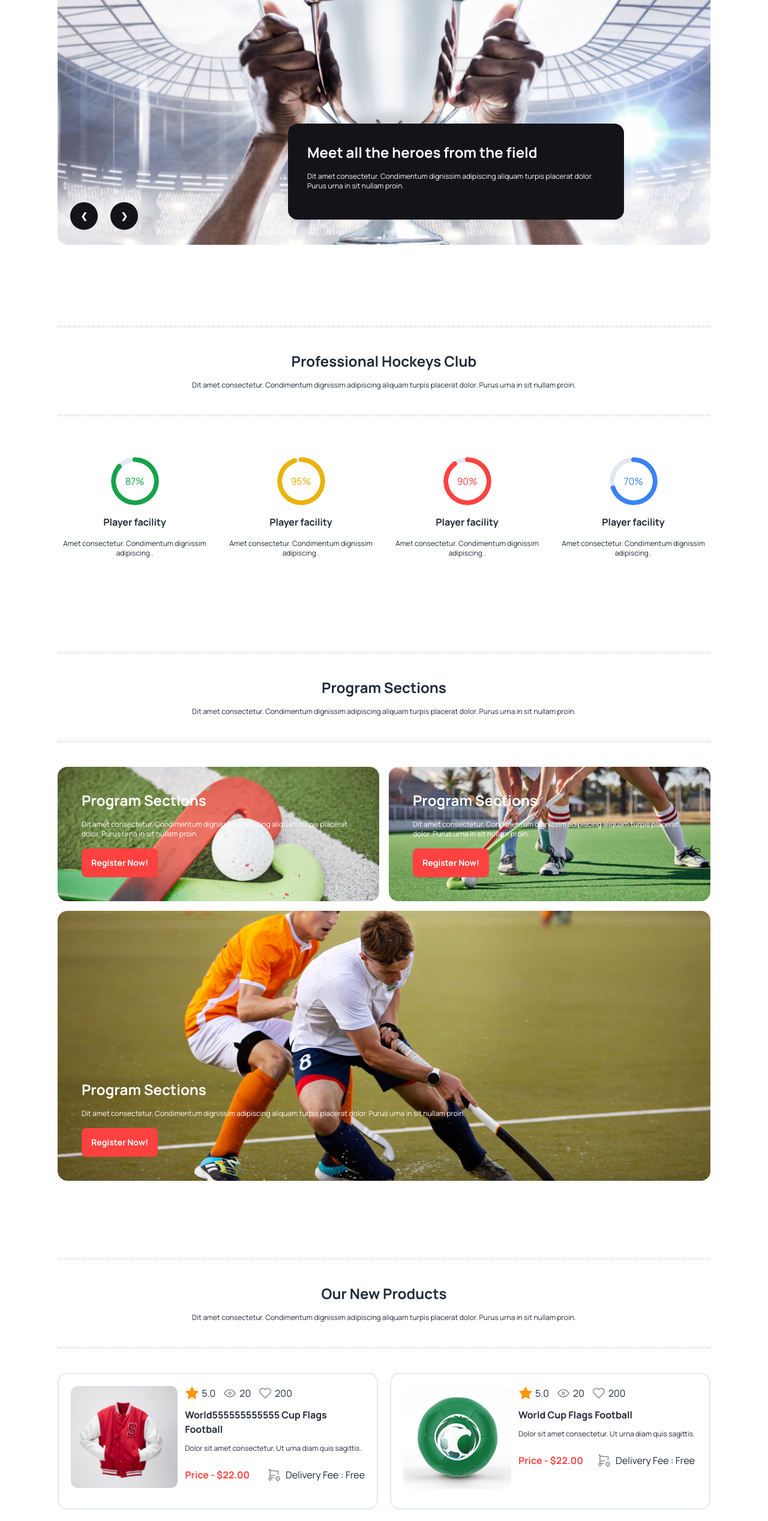
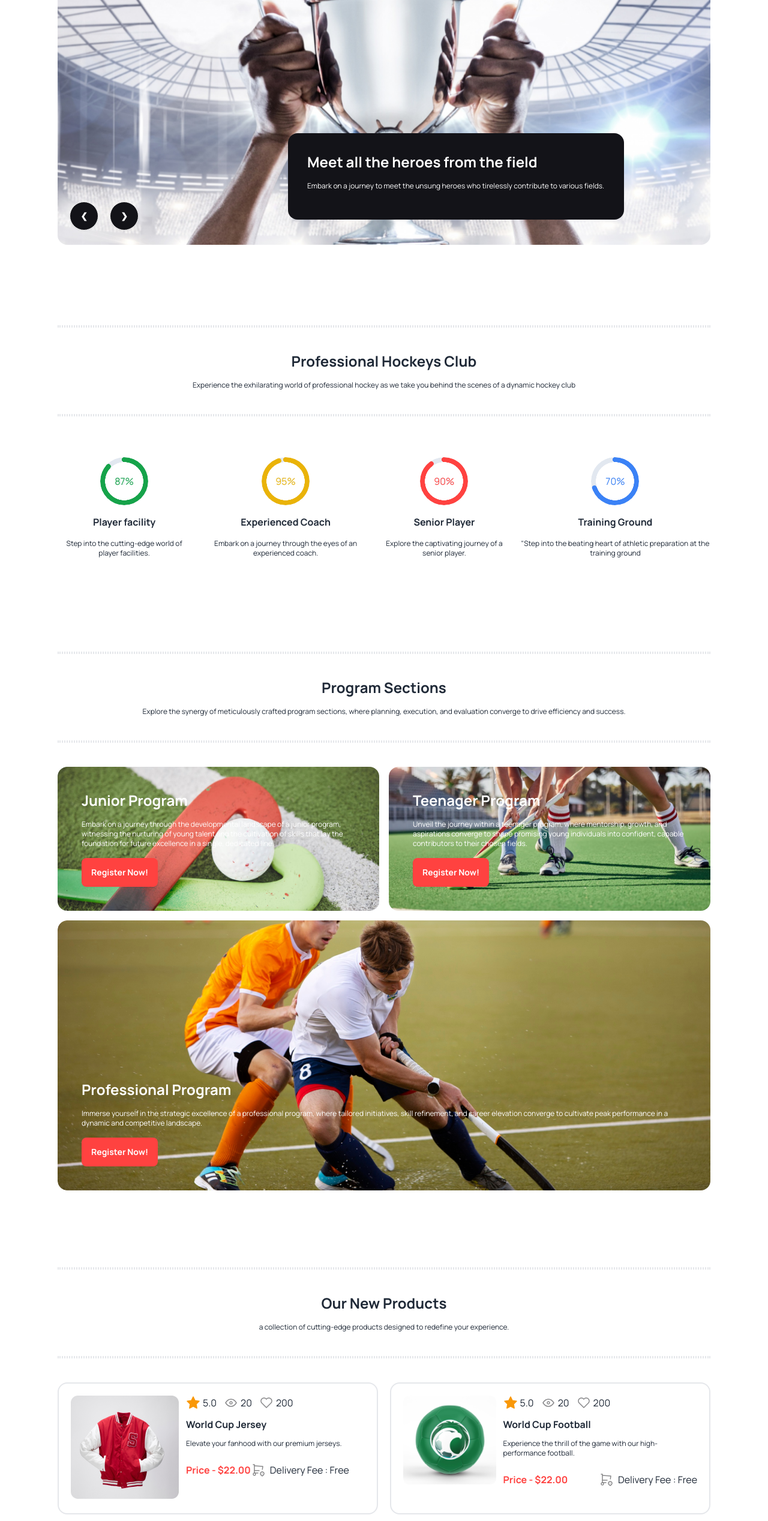
Before and after one commit to Armstain/hockeys, a plain HTML site: page index.html in a window 1280 px wide. Shown: the part 240-2775 px from the top of the page at 60% size. Drawn offline with nearby package versions, Linux system fonts and the light colour scheme.

Commit message:
final touch done part-1

```diff
--- a/index.html
+++ b/index.html
@@ -48,6 +48,8 @@
     </style>
   </head>
   <body class="font-manrope">
+    <!-- Header -->
+
     <header class="container mx-auto lg:px-24 px-8">
       <nav>
         <div class="navbar bg-base-100">
@@ -153,20 +155,21 @@
             Meet all the heroes from the field
           </div>
           <div class="text-xs my-4">
-            Dit amet consectetur. Condimentum dignissim adipiscing aliquam
-            turpis placerat dolor. Purus urna in sit nullam proin.
+            Embark on a journey to meet the unsung heroes who tirelessly
+            contribute to various fields.
           </div>
         </div>
       </div>
     </div>
     <main>
+      <!-- Ratings Section -->
       <section class="container mx-auto my-10 lg:my-32 lg:px-24 px-8">
         <hr class="my-10 border-2 border-dotted" />
         <div class="text-center">
           <div class="text-2xl font-semibold">Professional Hockeys Club</div>
           <div class="text-xs my-4">
-            Dit amet consectetur. Condimentum dignissim adipiscing aliquam
-            turpis placerat dolor. Purus urna in sit nullam proin.
+            Experience the exhilarating world of professional hockey as we take
+            you behind the scenes of a dynamic hockey club
           </div>
         </div>
         <hr class="my-10 border-2 border-dotted" />
@@ -188,7 +191,7 @@
             </div>
             <div class="font-semibold py-4">Player facility</div>
             <div class="text-xs">
-              Amet consectetur. Condimentum dignissim adipiscing .
+              Step into the cutting-edge world of player facilities.
             </div>
           </div>
           <div class="text-center">
@@ -206,9 +209,9 @@
             >
               95%
             </div>
-            <div class="font-semibold py-4">Player facility</div>
+            <div class="font-semibold py-4">Experienced Coach</div>
             <div class="text-xs">
-              Amet consectetur. Condimentum dignissim adipiscing .
+              Embark on a journey through the eyes of an experienced coach.
             </div>
           </div>
           <div class="text-center">
@@ -226,9 +229,9 @@
             >
               90%
             </div>
-            <div class="font-semibold py-4">Player facility</div>
+            <div class="font-semibold py-4">Senior Player</div>
             <div class="text-xs">
-              Amet consectetur. Condimentum dignissim adipiscing .
+              Explore the captivating journey of a senior player.
             </div>
           </div>
           <div class="text-center">
@@ -246,31 +249,36 @@
             >
               70%
             </div>
-            <div class="font-semibold py-4">Player facility</div>
+            <div class="font-semibold py-4">Training Ground</div>
             <div class="text-xs">
-              Amet consectetur. Condimentum dignissim adipiscing .
+              "Step into the beating heart of athletic preparation at the
+              training ground
             </div>
           </div>
         </div>
       </section>
+
+      <!-- Program Section -->
+
       <section class="container mx-auto my-10 lg:my-32 lg:px-24 px-8">
         <hr class="my-10 border-2 border-dotted" />
         <div class="text-center">
           <div class="text-2xl font-semibold">Program Sections</div>
           <div class="text-xs my-4">
-            Dit amet consectetur. Condimentum dignissim adipiscing aliquam
-            turpis placerat dolor. Purus urna in sit nullam proin.
+            Explore the synergy of meticulously crafted program sections, where
+            planning, execution, and evaluation converge to drive efficiency and
+            success.
           </div>
         </div>
         <hr class="my-10 border-2 border-dotted" />
         <div class="grid grid-cols-1 lg:grid-cols-2 gap-4">
           <div class="p-10 bg-cover rounded-box bg-[url('./Images/2.png')]">
-            <div class="text-2xl font-semibold text-white">
-              Program Sections
-            </div>
+            <div class="text-2xl font-semibold text-white">Junior Program</div>
             <div class="text-xs my-4 text-white">
-              Dit amet consectetur. Condimentum dignissim adipiscing aliquam
-              turpis placerat dolor. Purus urna in sit nullam proin.
+              Embark on a journey through the developmental landscape of a
+              junior program, witnessing the nurturing of young talent and the
+              cultivation of skills that lay the foundation for future
+              excellence in a single, dedicated line.
             </div>
             <button class="btn bg-primary border-none text-white">
               Register Now!
@@ -278,11 +286,13 @@
           </div>
           <div class="p-10 bg-cover rounded-box bg-[url('./Images/3.png')]">
             <div class="text-2xl font-semibold text-white">
-              Program Sections
+              Teenager Program
             </div>
             <div class="text-xs my-4 text-white">
-              Dit amet consectetur. Condimentum dignissim adipiscing aliquam
-              turpis placerat dolor. Purus urna in sit nullam proin.
+              Unveil the journey within a teenager program, where mentorship,
+              growth, and aspirations converge to shape promising young
+              individuals into confident, capable contributors to their chosen
+              fields.
             </div>
             <button class="btn bg-primary border-none text-white">
               Register Now!
@@ -293,11 +303,13 @@
           >
             <div class="lg:absolute bottom-0 p-10">
               <div class="text-2xl font-semibold text-white">
-                Program Sections
+                Professional Program
               </div>
               <div class="text-xs my-4 text-white">
-                Dit amet consectetur. Condimentum dignissim adipiscing aliquam
-                turpis placerat dolor. Purus urna in sit nullam proin.
+                Immerse yourself in the strategic excellence of a professional
+                program, where tailored initiatives, skill refinement, and
+                career elevation converge to cultivate peak performance in a
+                dynamic and competitive landscape.
               </div>
               <button class="btn bg-primary border-none text-white">
                 Register Now!
@@ -306,13 +318,14 @@
           </div>
         </div>
       </section>
+      <!-- Products Section -->
       <section class="container mx-auto my-10 lg:my-32 lg:px-24 px-8">
         <hr class="my-10 border-2 border-dotted" />
         <div class="text-center">
           <div class="text-2xl font-semibold">Our New Products</div>
           <div class="text-xs my-4">
-            Dit amet consectetur. Condimentum dignissim adipiscing aliquam
-            turpis placerat dolor. Purus urna in sit nullam proin.
+            a collection of cutting-edge products designed to redefine your
+            experience.
           </div>
         </div>
         <hr class="my-10 border-2 border-dotted" />
@@ -337,11 +350,9 @@
                     <div>200</div>
                   </div>
                 </div>
-                <div class="py-3 font-semibold">
-                  World555555555555 Cup Flags Football
-                </div>
+                <div class="py-3 font-semibold">World Cup Jersey</div>
                 <div class="text-xs">
-                  Dolor sit amet consectetur. Ut urna diam quis sagittis.
+                  Elevate your fanhood with our premium jerseys.
                 </div>
                 <div class="py-6 flex justify-between">
                   <div class="text-primary font-semibold">Price - $22.00</div>
@@ -373,9 +384,10 @@
                     <div>200</div>
                   </div>
                 </div>
-                <div class="py-3 font-semibold">World Cup Flags Football</div>
+                <div class="py-3 font-semibold">World Cup Football</div>
                 <div class="text-xs">
-                  Dolor sit amet consectetur. Ut urna diam quis sagittis.
+                  Experience the thrill of the game with our high-performance
+                  football.
                 </div>
                 <div class="py-6 flex justify-between">
                   <div class="text-primary font-semibold">Price - $22.00</div>
@@ -407,10 +419,8 @@
                     <div>200</div>
                   </div>
                 </div>
-                <div class="py-3 font-semibold">World Cup Flags Football</div>
-                <div class="text-xs">
-                  Dolor sit amet consectetur. Ut urna diam quis sagittis.
-                </div>
+                <div class="py-3 font-semibold">World Cup Caps</div>
+                <div class="text-xs">Get the Caps and start cappin.</div>
                 <div class="py-6 flex justify-between">
                   <div class="text-primary font-semibold">Price - $22.00</div>
                   <div class="flex gap-2">
@@ -441,9 +451,9 @@
                     <div>200</div>
                   </div>
                 </div>
-                <div class="py-3 font-semibold">World Cup Flags Football</div>
+                <div class="py-3 font-semibold">World Cup Tee Shirt</div>
                 <div class="text-xs">
-                  Dolor sit amet consectetur. Ut urna diam quis sagittis.
+                  flex with your tee shirt you bought from our fake shop
                 </div>
                 <div class="py-6 flex justify-between">
                   <div class="text-primary font-semibold">Price - $22.00</div>
@@ -475,10 +485,8 @@
                     <div>200</div>
                   </div>
                 </div>
-                <div class="py-3 font-semibold">World Cup Flags Football</div>
-                <div class="text-xs">
-                  Dolor sit amet consectetur. Ut urna diam quis sagittis.
-                </div>
+                <div class="py-3 font-semibold">World Cup Helmet</div>
+                <div class="text-xs">Get the strongest Helmet ever made.</div>
                 <div class="py-6 flex justify-between">
                   <div class="text-primary font-semibold">Price - $22.00</div>
                   <div class="flex gap-2">
@@ -509,10 +517,8 @@
                     <div>200</div>
                   </div>
                 </div>
-                <div class="py-3 font-semibold">World Cup Flags Football</div>
-                <div class="text-xs">
-                  Dolor sit amet consectetur. Ut urna diam quis sagittis.
-                </div>
+                <div class="py-3 font-semibold">World Cup Football</div>
+                <div class="text-xs">Again Football.</div>
                 <div class="py-6 flex justify-between">
                   <div class="text-primary font-semibold">Price - $22.00</div>
                   <div class="flex gap-2">
@@ -525,27 +531,36 @@
           </div>
         </div>
       </section>
-
+      <!-- Client Section -->
       <section class="container mx-auto my-10 lg:my-32 lg:px-24 px-8">
         <hr class="my-10 border-2 border-dotted" />
         <div class="text-center">
           <div class="text-2xl font-semibold">Clients Question</div>
           <div class="text-xs my-4">
-            Dit amet consectetur. Condimentum dignissim adipiscing aliquam
-            turpis placerat dolor. Purus urna in sit nullam proin.
+            Addressing all your inquiries with expertise and efficiency. Our
+            dedicated client support team is ready to provide solutions,
+            ensuring a seamless experience as we prioritize your needs and
+            satisfaction.
           </div>
         </div>
         <hr class="my-10 border-2 border-dotted" />
+
         <div class="card lg:card-side bg-base-100 shadow-xl">
           <figure><img src="./Images/11.png" alt="Album" /></figure>
-          <div class="card-body">
+          <div class="card-body lg:w-1/2">
             <div class="collapse collapse-plus bg-base-200">
               <input type="radio" name="my-accordion-3" checked="checked" />
               <div class="collapse-title text-xl font-medium">
                 Our Equipment
               </div>
               <div class="collapse-content">
-                <p>hello</p>
+                <p>
+                  Discover excellence in every detail with our premium
+                  equipment. Meticulously designed for performance and
+                  durability, our gear ensures you're equipped for success in
+                  every endeavor, setting new standards in quality and
+                  innovation.
+                </p>
               </div>
             </div>
             <div class="collapse collapse-plus bg-base-200">
@@ -554,7 +569,13 @@
                 Hockey Training
               </div>
               <div class="collapse-content">
-                <p>hello</p>
+                <p>
+                  Elevate your game with our hockey training programs. From
+                  skill development to strategic drills, our comprehensive
+                  training regimens are crafted to enhance your performance on
+                  the ice, ensuring you skate with confidence and excel in every
+                  aspect of the game.
+                </p>
               </div>
             </div>
             <div class="collapse collapse-plus bg-base-200">
@@ -563,41 +584,66 @@
                 Private Lessons
               </div>
               <div class="collapse-content">
-                <p>hello</p>
+                <p>
+                  Unlock your full potential with personalized private lessons.
+                  Tailored to your individual needs and goals, our expert
+                  instructors provide focused guidance, accelerating your
+                  progress and refining your skills in a dedicated and
+                  supportive learning environment.
+                </p>
               </div>
             </div>
             <div class="collapse collapse-plus bg-base-200">
               <input type="radio" name="my-accordion-3" />
               <div class="collapse-title text-xl font-medium">Ski Touring</div>
               <div class="collapse-content">
-                <p>hello</p>
+                <p>
+                  Embark on an exhilarating adventure with our ski touring
+                  experience. Traverse breathtaking landscapes, conquer snowy
+                  peaks, and immerse yourself in the thrill of the outdoors with
+                  our expertly curated tours, designed for both beginners and
+                  seasoned enthusiasts seeking the ultimate skiing escapade.
+                </p>
               </div>
             </div>
             <div class="collapse collapse-plus bg-base-200">
               <input type="radio" name="my-accordion-3" />
               <div class="collapse-title text-xl font-medium">Booking</div>
               <div class="collapse-content">
-                <p>hello</p>
+                <p>
+                  Simplify your plans with our streamlined booking services.
+                  Whether it's travel, experiences, or accommodations, our
+                  user-friendly platform ensures a hassle-free booking process,
+                  letting you focus on creating memorable moments with the ease
+                  of a click.
+                </p>
               </div>
             </div>
             <div class="collapse collapse-plus bg-base-200">
               <input type="radio" name="my-accordion-3" />
               <div class="collapse-title text-xl font-medium">Pricing</div>
               <div class="collapse-content">
-                <p>hello</p>
+                <p>
+                  Explore transparent and competitive pricing that aligns with
+                  value and quality. Our straightforward pricing model ensures
+                  you get the best without hidden costs, providing a clear and
+                  rewarding experience for our valued customers.
+                </p>
               </div>
             </div>
           </div>
         </div>
       </section>
 
+      <!-- Get In Touch Section -->
+
       <section class="container mx-auto my-10 lg:my-32 lg:px-24 px-8">
         <hr class="my-10 border-2 border-dotted" />
         <div class="text-center">
           <div class="text-2xl font-semibold">Get in Touch</div>
           <div class="text-xs my-4">
-            Dit amet consectetur. Condimentum dignissim adipiscing aliquam
-            turpis placerat dolor. Purus urna in sit nullam proin.
+            Connect with us effortlessly. Whether you have questions, feedback,
+            or need assistance.
           </div>
         </div>
         <hr class="my-10 border-2 border-dotted" />
@@ -615,15 +661,15 @@
                 <div class="py-4">
                   <img src="./Images/Group 1171275318.png" alt="" />
                 </div>
-                <div>Phone Number:</div>
-                <div class="font-semibold">(+62) 123-321-543</div>
+                <div>Email:</div>
+                <div class="font-semibold">hockeys@support.com</div>
               </div>
               <div class="bg-[#629cf31a] p-8">
                 <div class="py-4">
                   <img src="./Images/Group 1171275321.png" alt="" />
                 </div>
-                <div>Phone Number:</div>
-                <div class="font-semibold">(+62) 123-321-543</div>
+                <div>Location:</div>
+                <div class="font-semibold">152/1 Mohakhali Wireless Gate</div>
               </div>
             </div>
           </div>
@@ -698,14 +744,15 @@
         </div>
       </section>
     </main>
+    <!-- Footer Section -->
     <footer>
       <footer class="footer p-10 bg-[#131318] text-white">
         <div class="footer flex justify-center">
           <aside>
             <div class="text-2xl font-semibold">GET IN TOUCH</div>
             <div class="text-xs my-4 w-80">
-              Dit amet consectetur. Condimentum dignissim adipiscing aliquam
-              turpis placerat dolor. Purus urna in sit nullam proin.
+              Connect with us effortlessly. Whether you have questions,
+              feedback, or need assistance.
             </div>
             <div class="flex items-center gap-2">
               <i class="fa-regular fa-envelope"></i>
```
